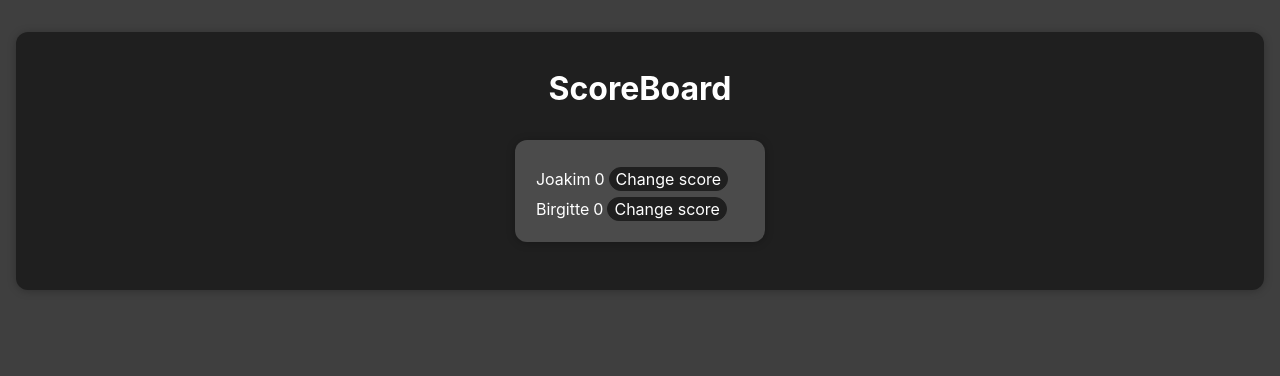
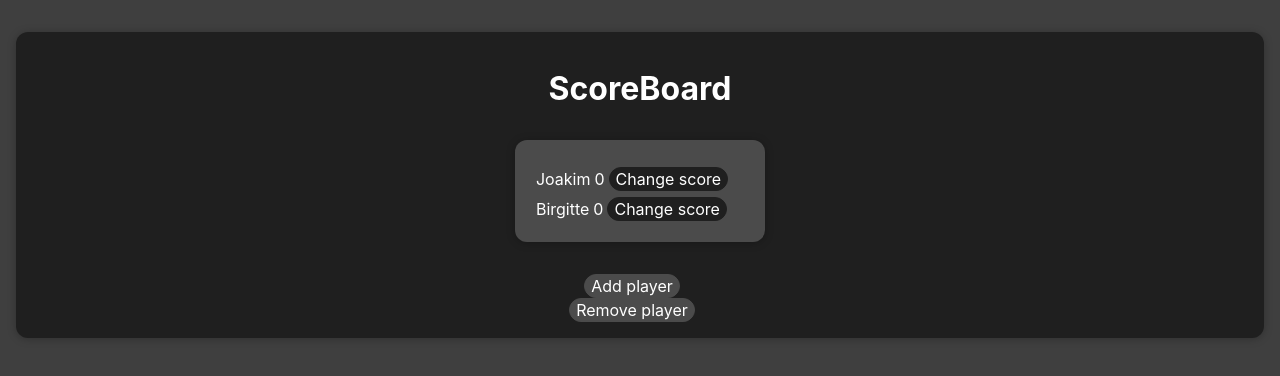
Before and after one commit to MikAoJk/scoreboard, a React (Create React App) app: page / in a window 1280 px wide. Shown: the top 376 px of the page. Built offline with nearby package versions, Linux system fonts and the light colour scheme.

Commit message:
Can now add and remove players

```diff
--- /dev/null
+++ b/src/components/AddNewPlayer.tsx
@@ -0,0 +1,35 @@
+import {useState} from "react";
+import AddNewPlayerForm from "./AddNewPlayerForm";
+import {PlayerData} from "./Player";
+
+interface AddNewPlayerProps {
+    onChangAddNewPlayer: (action: PlayerData) => void;
+}
+
+
+const AddNewPlayer = (addNewPlayer: AddNewPlayerProps) => {
+
+    const saveAddNewPlayerHandler = (enteredScore: PlayerData) => {
+        addNewPlayer.onChangAddNewPlayer(enteredScore)
+        setIsEditing(false)
+    }
+
+    const [isEditing, setIsEditing] = useState(false)
+
+    const startEditingHandler = () => {
+        setIsEditing(true)
+    }
+
+    const stopEditingHandler = () => {
+        setIsEditing(false)
+    }
+
+    return (
+        <div className="addnewplayer">
+            {!isEditing && <button onClick={startEditingHandler} type="button">Add player</button>}
+            {isEditing && <AddNewPlayerForm onSaveAddNewPlayer={saveAddNewPlayerHandler} onCancel={stopEditingHandler}/>}
+        </div>
+    )
+}
+
+export default AddNewPlayer
--- /dev/null
+++ b/src/components/AddNewPlayerForm.tsx
@@ -0,0 +1,46 @@
+import {ChangeEvent, FormEvent, useState} from "react";
+import {PlayerData} from "./Player";
+
+interface AddNewPlayerFormProps {
+    onSaveAddNewPlayer: (action: PlayerData) => void;
+    onCancel: () => void;
+}
+
+const AddNewPlayerForm = (addNewPlayerFormProps: AddNewPlayerFormProps) => {
+
+    const [enteredPlayerName, setPlayerData] = useState('')
+
+    const addNewPlayerChangeHandler = (event: ChangeEvent<HTMLInputElement>) => {
+        setPlayerData(event.target.value)
+    }
+
+    const submitHandler = (event: FormEvent<HTMLFormElement>) => {
+        event.preventDefault()
+
+        const playerData: PlayerData = {
+            name: enteredPlayerName,
+            score: 0
+        }
+
+        addNewPlayerFormProps.onSaveAddNewPlayer(playerData)
+
+        setPlayerData('')
+
+    }
+
+    return (
+        <form onSubmit={submitHandler}>
+            <div>
+                <div>
+                    <label>Name</label>
+                    <input type="text" pattern="^[^0-9]+$" value={enteredPlayerName} onChange={addNewPlayerChangeHandler}/>
+                </div>
+            </div>
+            <div>
+                <button onClick={addNewPlayerFormProps.onCancel} type="button">Cancel</button>
+                <button type="submit">Add</button>
+            </div>
+        </form>
+    )
+}
+export default AddNewPlayerForm
--- /dev/null
+++ b/src/components/RemovePlayer.tsx
@@ -0,0 +1,34 @@
+import {useState} from "react";
+import RemovePlayerForm from "./RemovePlayerForm";
+
+interface RemovePlayerProps {
+    onChangRemovePlayer: (action: string) => void;
+}
+
+
+const RemovePlayer = (removePlayerProps: RemovePlayerProps) => {
+
+    const saveRemovePlayerHandler = (playerName: string) => {
+        removePlayerProps.onChangRemovePlayer(playerName)
+        setIsEditing(false)
+    }
+
+    const [isEditing, setIsEditing] = useState(false)
+
+    const startEditingHandler = () => {
+        setIsEditing(true)
+    }
+
+    const stopEditingHandler = () => {
+        setIsEditing(false)
+    }
+
+    return (
+        <div>
+            {!isEditing && <button onClick={startEditingHandler} type="button">Remove player</button>}
+            {isEditing && <RemovePlayerForm onSaveRemovePlayer={saveRemovePlayerHandler} onCancel={stopEditingHandler}/>}
+        </div>
+    )
+}
+
+export default RemovePlayer
--- /dev/null
+++ b/src/components/RemovePlayerForm.tsx
@@ -0,0 +1,40 @@
+import {ChangeEvent, FormEvent, useState} from "react";
+
+interface RemovePlayerFormProps {
+    onSaveRemovePlayer: (action: string) => void;
+    onCancel: () => void;
+}
+
+const RemovePlayerForm = (removePlayerFormProps: RemovePlayerFormProps) => {
+
+    const [enteredPlayerName, setPlayerName] = useState('')
+
+    const addNewPlayerChangeHandler = (event: ChangeEvent<HTMLInputElement>) => {
+        setPlayerName(event.target.value)
+    }
+
+    const submitHandler = (event: FormEvent<HTMLFormElement>) => {
+        event.preventDefault()
+
+        removePlayerFormProps.onSaveRemovePlayer(enteredPlayerName)
+
+        setPlayerName('')
+
+    }
+
+    return (
+        <form onSubmit={submitHandler}>
+            <div>
+                <div>
+                    <label>Name</label>
+                    <input type="text" pattern="^[^0-9]+$" value={enteredPlayerName} onChange={addNewPlayerChangeHandler}/>
+                </div>
+            </div>
+            <div>
+                <button onClick={removePlayerFormProps.onCancel} type="button">Cancel</button>
+                <button type="submit">Add</button>
+            </div>
+        </form>
+    )
+}
+export default RemovePlayerForm
--- a/src/components/ScoreBoard.css
+++ b/src/components/ScoreBoard.css
@@ -16,3 +16,13 @@
     border-radius: 12px;
     box-shadow: 0 1px 8px rgba(0, 0, 0, 0.25);
 }
+
+.scoreboard button {
+    font: inherit;
+    cursor: pointer;
+    border: 1px solid #4b4b4b;
+    background-color: #4b4b4b;
+    color: white;
+    border-radius: 12px;
+    margin-right: 1rem;
+}
--- a/src/components/ScoreBoard.tsx
+++ b/src/components/ScoreBoard.tsx
@@ -1,16 +1,51 @@
 import './ScoreBoard.css'
 import ScoreCard from "./ScoreCard";
+import AddNewPlayer from "./AddNewPlayer";
+import {useState} from "react";
+import {PlayerData} from "./Player";
+import RemovePlayer from "./RemovePlayer";
+
+
+const joakim: PlayerData = {
+    name: "Joakim",
+    score: 0
+}
+
+const birgitte: PlayerData = {
+    name: "Birgitte",
+    score: 0
+}
 
 
 const ScoreBoard = () => {
+
+    const initPlayers =
+        [joakim, birgitte]
+
+    const [players, setPlayers] = useState(initPlayers)
+
+    const addPlayerHandler = (player: PlayerData) => {
+        setPlayers(prevPlayers => {
+            return [player, ...prevPlayers]
+        })
+    }
+
+    const removePlayerHandler = (playerName: string) => {
+        setPlayers(prevPlayers => {
+            return prevPlayers.filter((playerData) => playerData.name !== playerName)
+        })
+    }
+
     return (
         <div className="scoreboard">
             <h1>ScoreBoard</h1>
             <table>
                 <tbody>
-                <ScoreCard/>
+                <ScoreCard players={players}/>
                 </tbody>
             </table>
+            <AddNewPlayer onChangAddNewPlayer={addPlayerHandler}/>
+            <RemovePlayer onChangRemovePlayer={removePlayerHandler}/>
         </div>
     )
 }
--- a/src/components/ScoreCard.tsx
+++ b/src/components/ScoreCard.tsx
@@ -2,20 +2,13 @@ import {PlayerData} from "./Player";
 import PlayerList from "./PlayerList";
 import './ScoreCard.css'
 
-const ScoreCard = () => {
 
-    const joakim: PlayerData = {
-        name: "Joakim",
-        score: 0
-    }
+export interface ScoreCardProps {
+    players: PlayerData[];
+}
 
-    const birgitte: PlayerData = {
-        name: "Birgitte",
-        score: 0
-    }
+const ScoreCard = (players :ScoreCardProps) => {
 
-    const initPlayers =
-        [joakim, birgitte]
 
     return (
         <div className="scorecard">
@@ -24,7 +17,7 @@ const ScoreCard = () => {
                 <th></th>
                 <th></th>
             </tr>
-            <PlayerList players={initPlayers}/>
+            <PlayerList players={players.players}/>
         </div>
     )
 }
```
